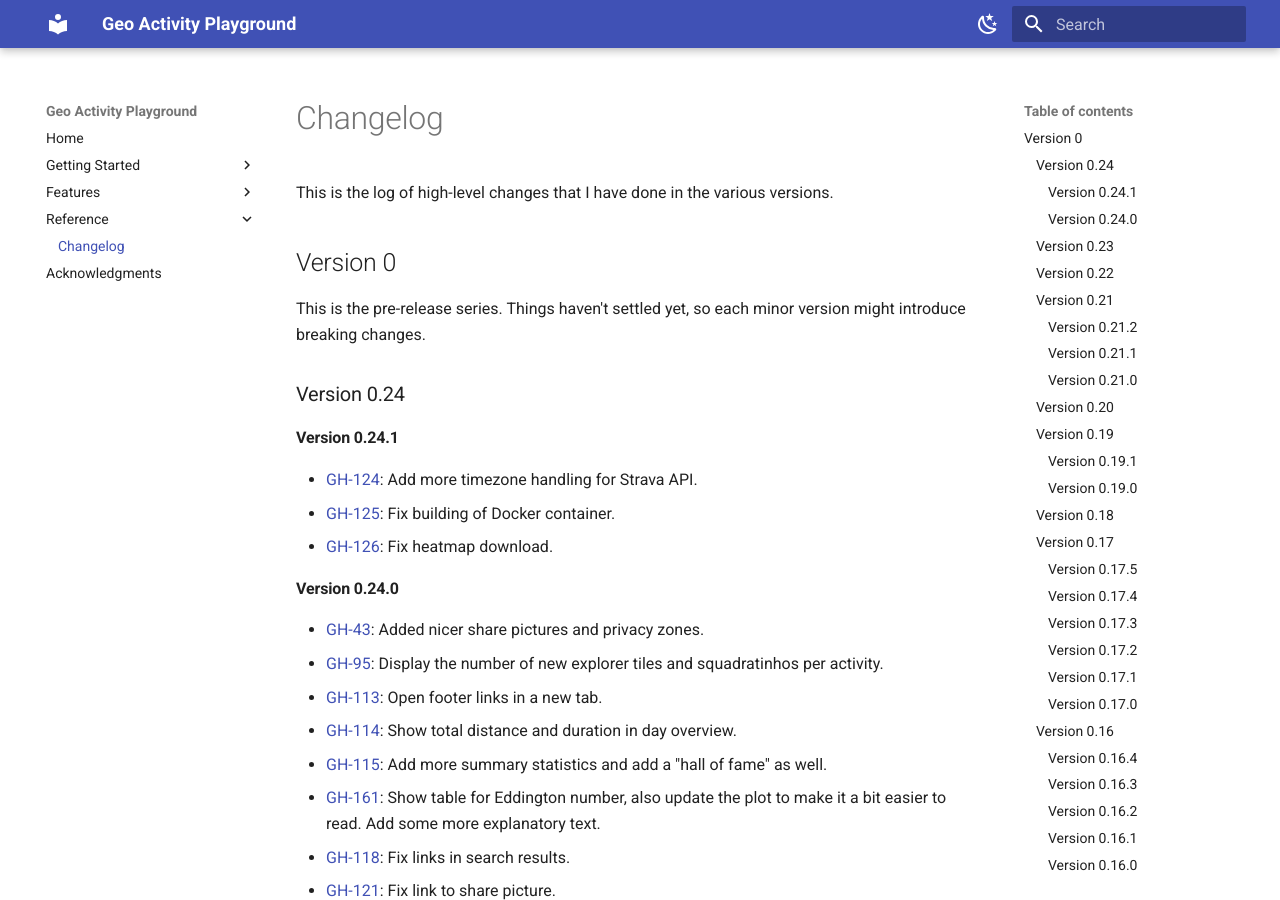
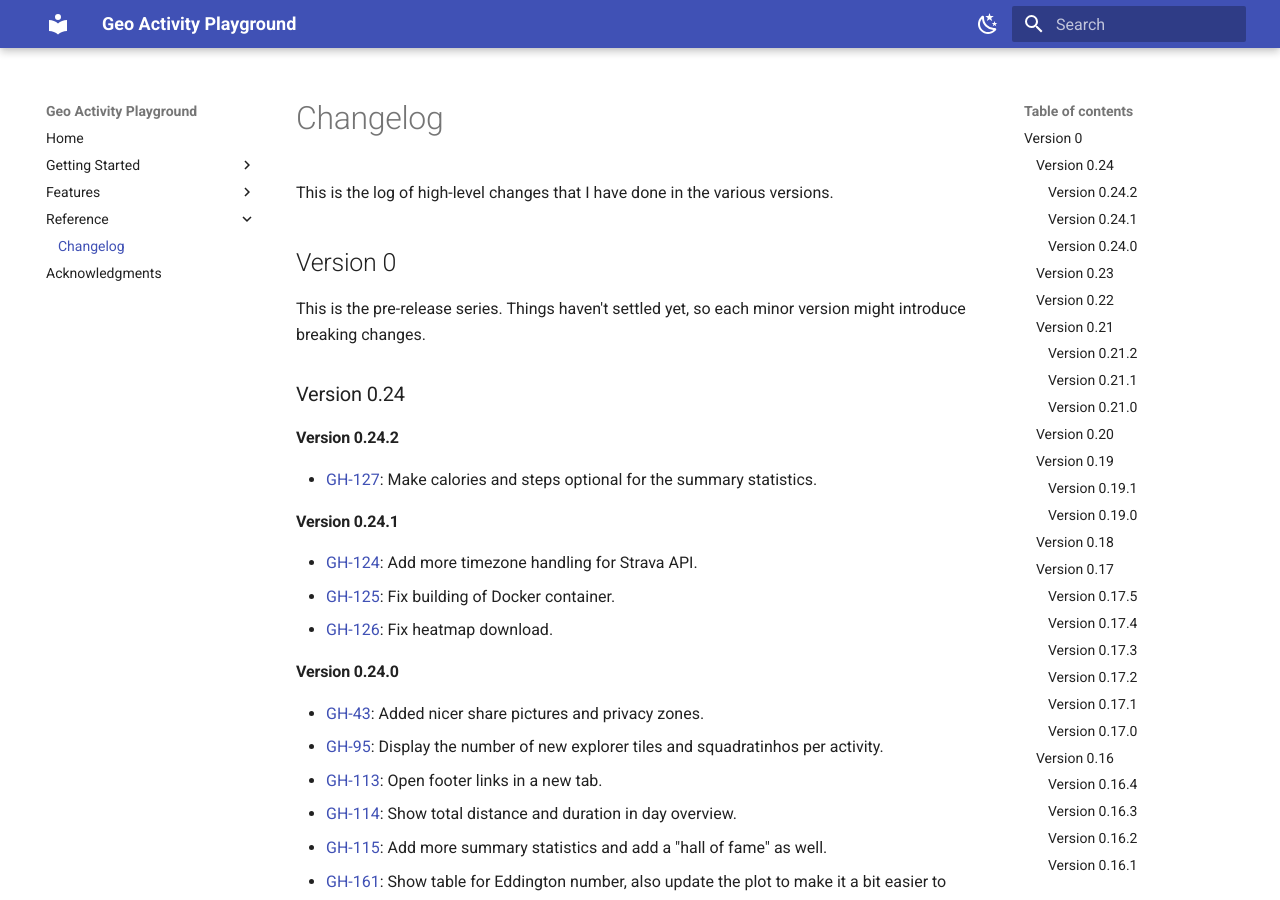
Before and after one commit to martin-ueding/geo-activity-playground, an MkDocs documentation site: the page built from docs/reference/changelog.md, in a window 1280 px wide and 900 px high. Built offline with MkDocs 1.6.1 and Material for MkDocs 9.7.7, drawn with Linux system fonts in a browser that asks for light colours.

Commit message:
Changelog entry

```diff
--- a/docs/reference/changelog.md
+++ b/docs/reference/changelog.md
@@ -7,6 +7,10 @@
 This is the pre-release series. Things haven't settled yet, so each minor version might introduce breaking changes.
 
 ### Version 0.24
+
+#### Version 0.24.2
+
+- [GH-127](https://github.com/martin-ueding/geo-activity-playground/issues/127): Make calories and steps optional for the summary statistics.
 
 #### Version 0.24.1
 
```
